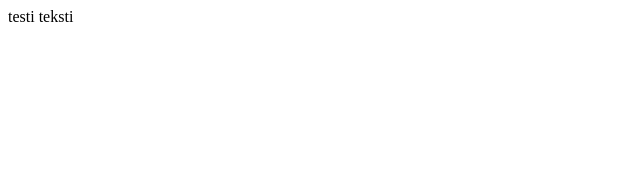
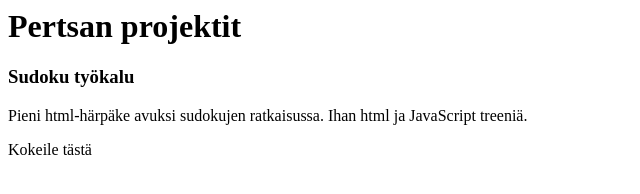
Before and after one commit to xplfin/xplfin.github.io, a plain HTML site: page index.html in a window 1280 px wide. Shown: the whole page, without its empty margins (0-640 px from the left). Drawn offline with Linux system fonts and the light colour scheme.

Commit message:
Update index.html

```diff
--- a/index.html
+++ b/index.html
@@ -1,5 +1,8 @@
 <html>
 <body>
-  testi teksti
+  <h1>Pertsan projektit</h1>
+  <h3>Sudoku työkalu</h3>
+  <p>Pieni html-härpäke avuksi sudokujen ratkaisussa. Ihan html ja JavaScript treeniä.<p>
+  <href src="./sudoku_tool.html">Kokeile tästä</a>
   </body>
   </html>
```
